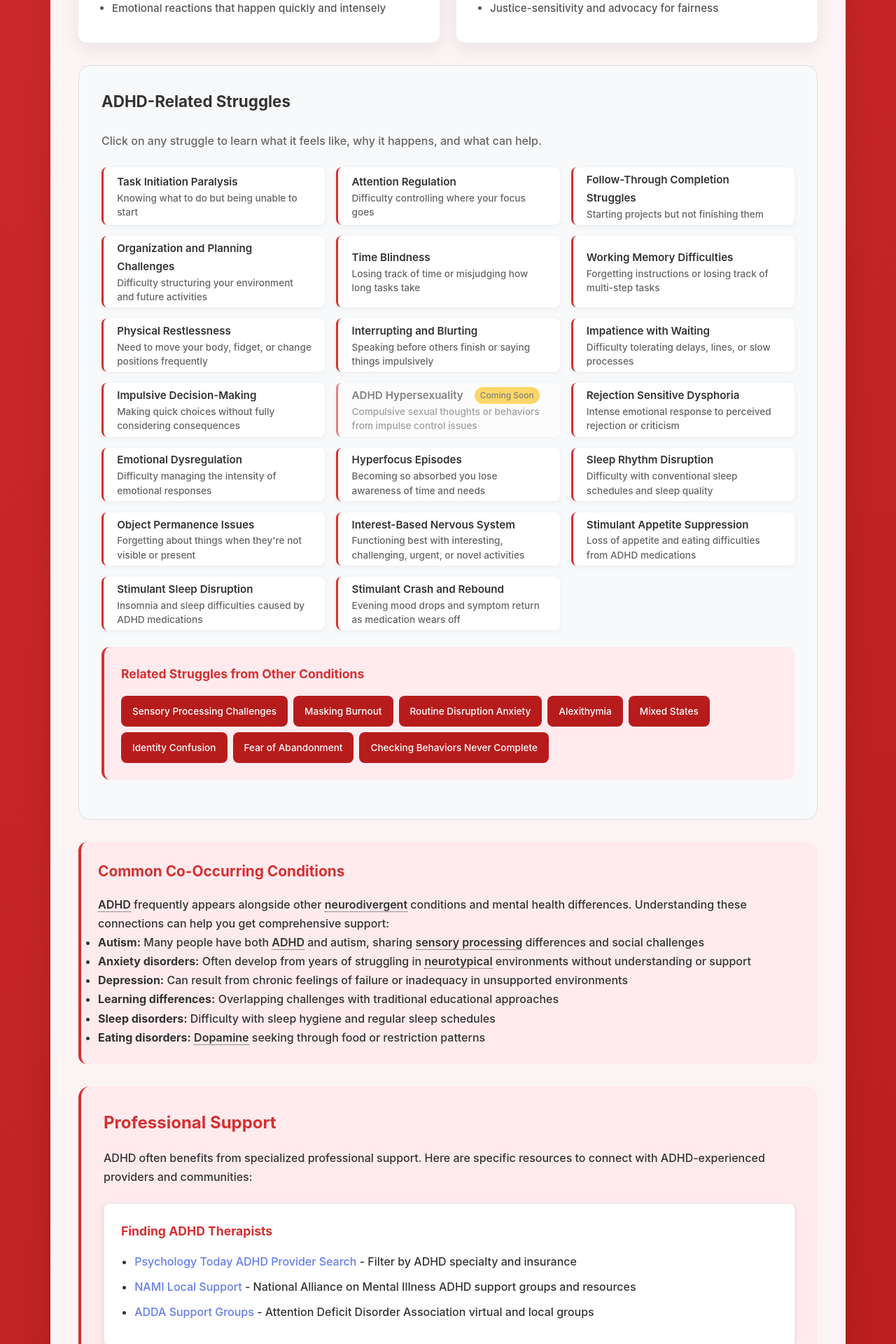
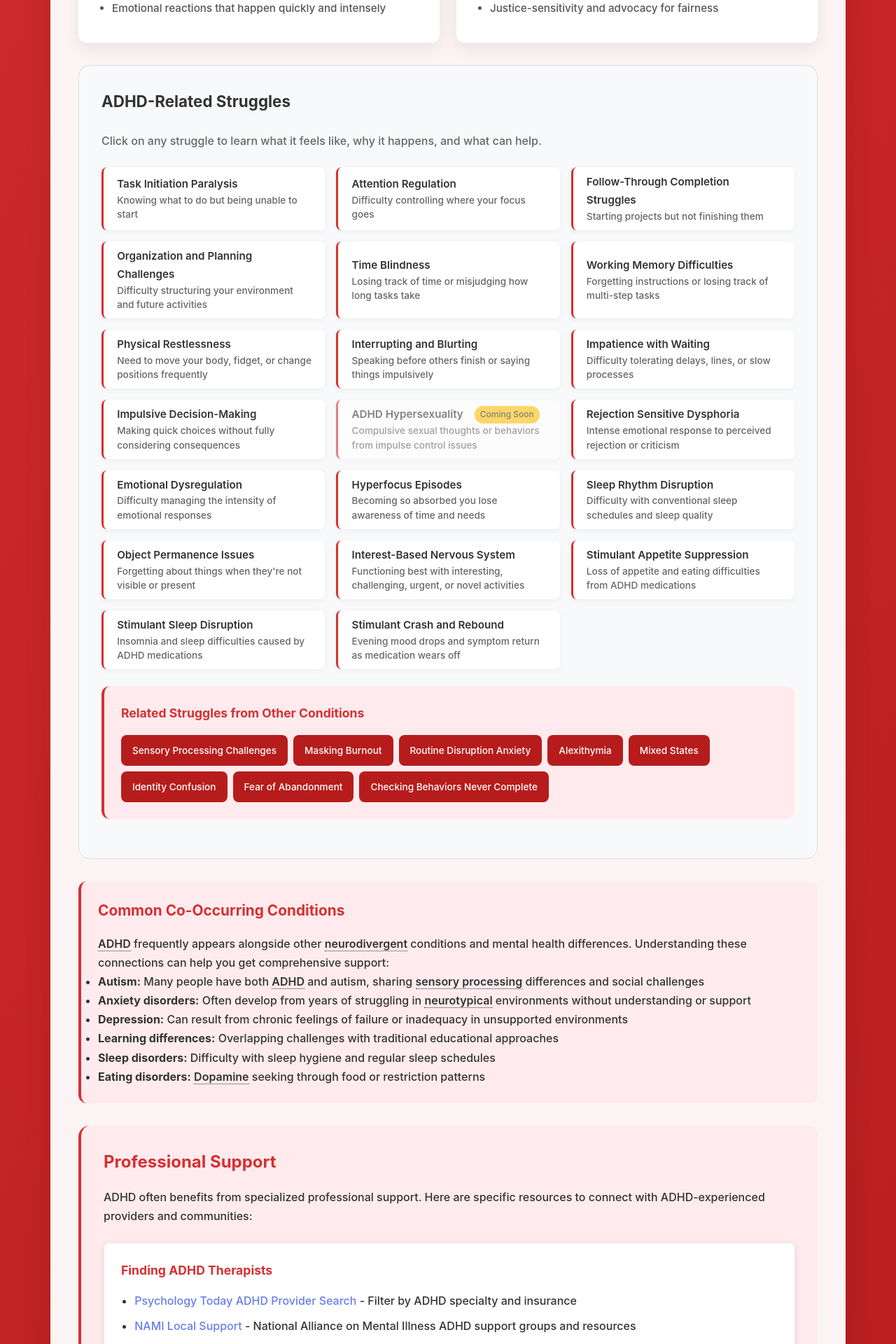
Before and after one commit to neurodivergent-survival-guide/neurodivergent-survival-guide, a Jekyll site: the page built from conditions/adhd.html, in a window 1280 px wide. Shown: the part 2076-3996 px from the top of the page at 70% size. Built offline with Jekyll 4.4.1, drawn with Linux system fonts in a browser that asks for light colours.

Commit message:
Update adhd.html

```diff
--- a/conditions/adhd.html
+++ b/conditions/adhd.html
@@ -183,7 +183,7 @@ slug: adhd
 
     .struggle-link {
         background: white;
-        padding: 0.3rem 1.2rem 0.3rem 1.2rem; /* top, right, bottom, left */
+        padding: 0.5rem 1.2rem 0.6rem 1.2rem; /* top, right, bottom, left */
         border-radius: 8px;
         text-decoration: none;
         color: #333;
```
